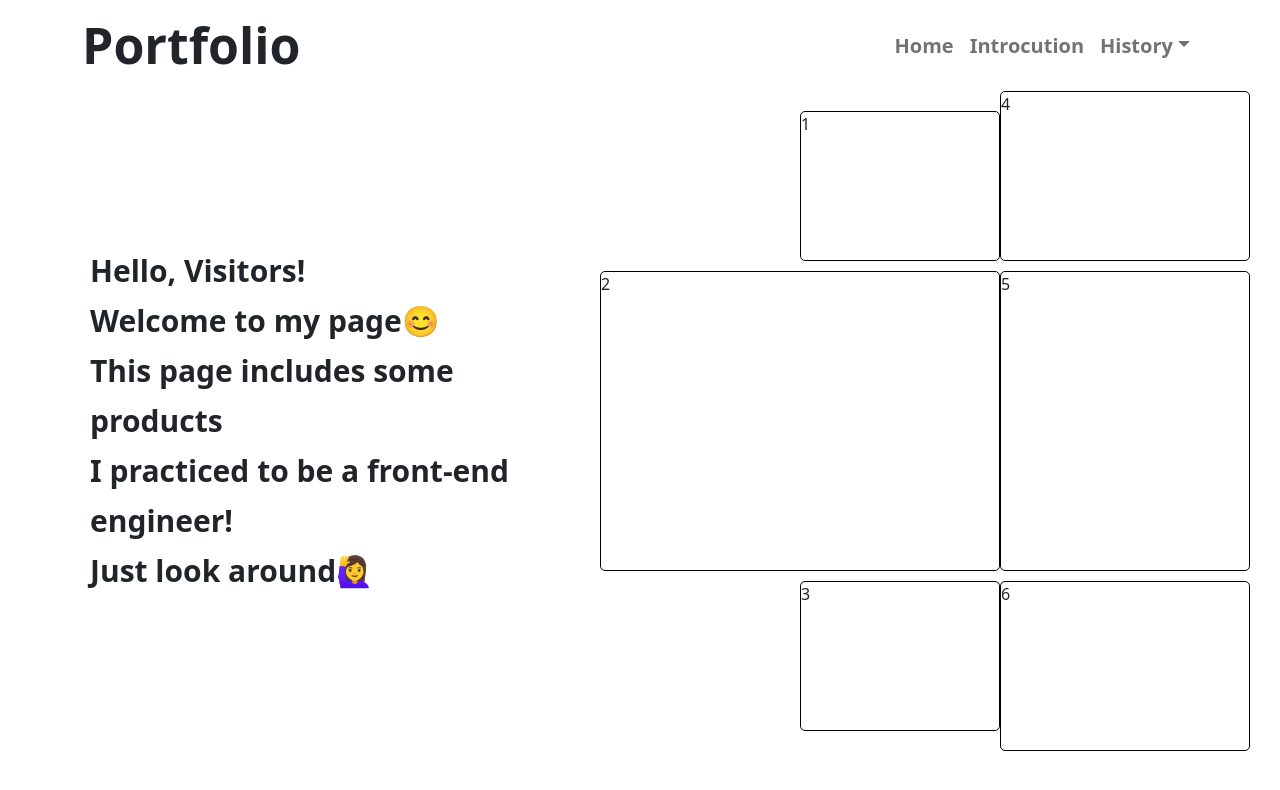
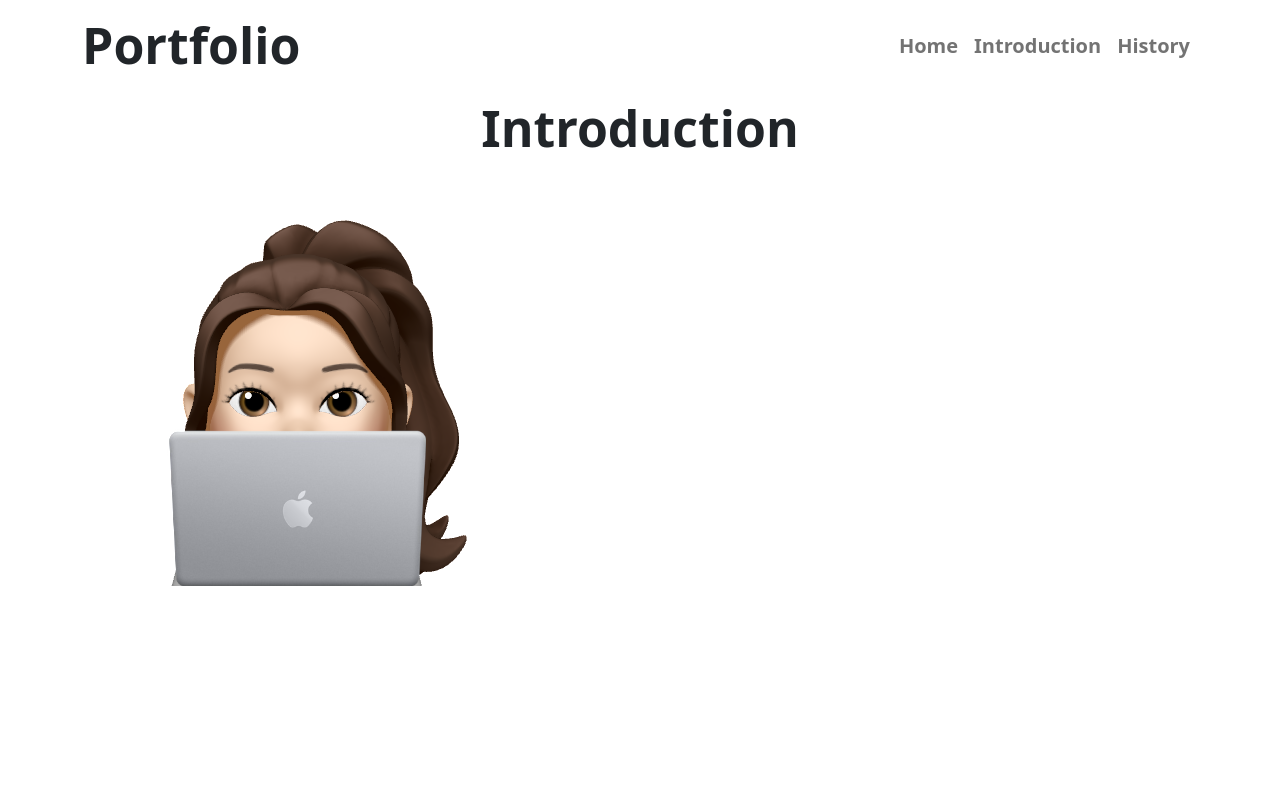
Before and after one commit to Ryomi-j/Portfolio_Page, a React (Create React App) app: page /Introduction in a window 1280 px wide. Shown: the top 790 px of the page. Built offline with nearby package versions, Linux system fonts and the light colour scheme.

Commit message:
add image and make frame of introduce

```diff
--- a/src/App.js
+++ b/src/App.js
@@ -1,7 +1,21 @@
+import { BrowserRouter, Route, Routes } from "react-router-dom";
+import Navigation from "./components/Navigation";
 import Home from "./routes/Home";
+import Introduction from "./routes/Introduction";
+import History from "./routes/History";
 
 function App() {
-  return <Home />;
+  return (
+    <>
+      <BrowserRouter>
+        <Navigation />
+        <Routes>
+          <Route path={"/"} element={<Home />}></Route>
+          <Route path="/Introduction" element={<Introduction />}></Route>
+          <Route path="/History" element={<History />}></Route>
+        </Routes>
+      </BrowserRouter>
+    </>
+  );
 }
-
 export default App;
--- a/src/components/Nav.module.css
+++ b/src/components/Nav.module.css
@@ -12,3 +12,12 @@
     justify-content: right;
     font-size: 20px;
 }
+
+.a {
+    text-decoration: none;
+    color: inherit;
+}
+
+.a:hover{
+    color: inherit;
+}
--- a/src/components/Navigation.js
+++ b/src/components/Navigation.js
@@ -1,31 +1,37 @@
 import Container from "react-bootstrap/Container";
 import Nav from "react-bootstrap/Nav";
 import Navbar from "react-bootstrap/Navbar";
-import NavDropdown from "react-bootstrap/NavDropdown";
 import "bootstrap/dist/css/bootstrap.min.css";
-import styles from './Nav.module.css'
+import styles from "./Nav.module.css";
+import { Link } from "react-router-dom";
 
 function Navigation() {
   return (
-    <Navbar expand="lg" className={styles.frame} >
+    <Navbar expand="lg" className={styles.frame}>
       <Container id="nav-box">
-        <Nav.Link className={styles.title}>Portfolio</Nav.Link>
+        <Nav.Link className={styles.title}>
+          <Link to="/" className={styles.a}>
+            Portfolio
+          </Link>
+        </Nav.Link>
         <Navbar.Toggle aria-controls="basic-navbar-nav" />
         <Navbar.Collapse id="basic-navbar-nav" className={styles.items}>
           <Nav>
-            <Nav.Link to='/'>Home</Nav.Link>
-            <Nav.Link href="#Introduction">Introcution</Nav.Link>
-            <NavDropdown title="History" id="basic-nav-dropdown">
-              <NavDropdown.Item href="#action/3.1">Action</NavDropdown.Item>
-              <NavDropdown.Item href="#action/3.2">
-                Another action
-              </NavDropdown.Item>
-              <NavDropdown.Item href="#action/3.3">Something</NavDropdown.Item>
-              <NavDropdown.Divider />
-              <NavDropdown.Item href="#action/3.4">
-                Separated link
-              </NavDropdown.Item>
-            </NavDropdown>
+            <Nav.Link>
+              <Link to="/" className={styles.a}>
+                Home
+              </Link>
+            </Nav.Link>
+            <Nav.Link>
+              <Link to="/Introduction" className={styles.a}>
+                Introduction
+              </Link>
+            </Nav.Link>
+            <Nav.Link>
+              <Link to="/History" className={styles.a}>
+                History
+              </Link>
+            </Nav.Link>
           </Nav>
         </Navbar.Collapse>
       </Container>
--- a/src/routes/Detail.js
+++ b/src/routes/Detail.js
@@ -0,0 +1,5 @@
+import React from "react";
+
+function Detail() {}
+
+export default Detail;
--- a/src/routes/History.js
+++ b/src/routes/History.js
@@ -0,0 +1,9 @@
+import React from "react";
+
+function History() {
+    return (
+        <div>Hello</div>
+    )
+}
+
+export default History;
--- a/src/routes/Home.js
+++ b/src/routes/Home.js
@@ -1,5 +1,4 @@
 import React from "react";
-import Navigation from "../components/Navigation";
 import styles from "./Home.module.css";
 
 function Home() {
@@ -15,7 +14,6 @@ function Home() {
 
   return (
     <div className={styles.home}>
-      <Navigation />
       <div className={styles.cols}>
         <div className={styles.letter}>
           <div>Hello, Visitors!</div>
@@ -33,7 +31,10 @@ function Home() {
           <div className={styles.right_col}>
             <div className={styles.medium}>4</div>
             <div className={styles.large}>5</div>
-            <div className={styles.medium}>6</div>
+            <div className={styles.medium}>
+              <img src="web_food.jpg" />
+            </div>
+            {/* <img src={logo} className="App-logo" alt="logo" /> */}
           </div>
         </div>
       </div>
--- a/src/routes/Introduction.js
+++ b/src/routes/Introduction.js
@@ -0,0 +1,21 @@
+import React from "react";
+import styles from "./Introduction.module.css";
+
+function Introduction() {
+  return (
+    <>
+      <div className={styles.title}>Introduction</div>
+      <div className={styles.content}>
+        <div className={styles.img}>
+          <img src="img/profile.png" alt="photo" className={styles.photo}/>
+        </div>
+        <div className={styles.detail}>
+          <div className={styles.info}></div>
+          <div className={styles.contact}></div>
+        </div>
+      </div>
+    </>
+  );
+}
+
+export default Introduction;
--- a/src/routes/Introduction.module.css
+++ b/src/routes/Introduction.module.css
@@ -0,0 +1,26 @@
+.title {
+  font-size: 50px;
+  text-align: center;
+  font-weight: bold;
+}
+
+.content {
+  display: grid;
+  grid-template-columns: 2fr 3fr;
+  gap: 10px;
+}
+
+.img {
+  margin: 0 0 0 auto;
+}
+
+.detail {
+  display: grid;
+  grid-template-rows: 2fr 1fr;
+}
+
+.info {
+}
+
+.contact {
+}
```
